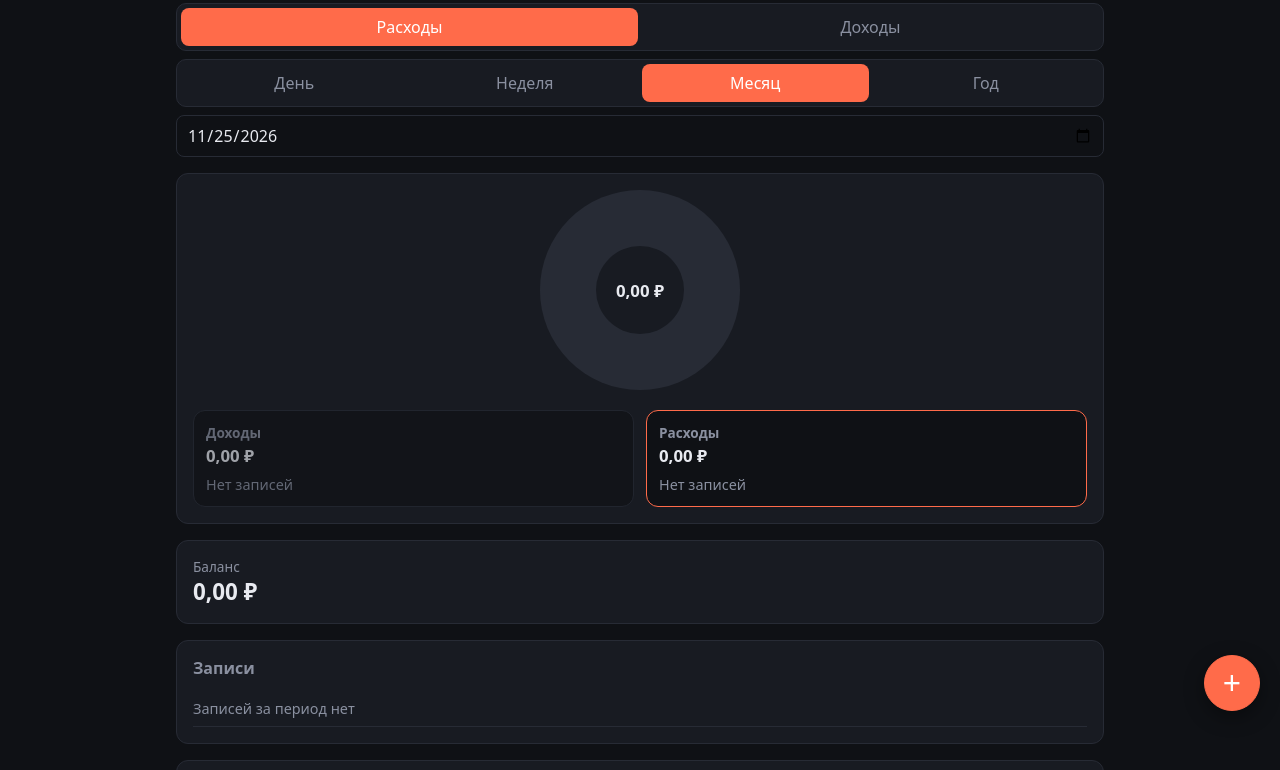
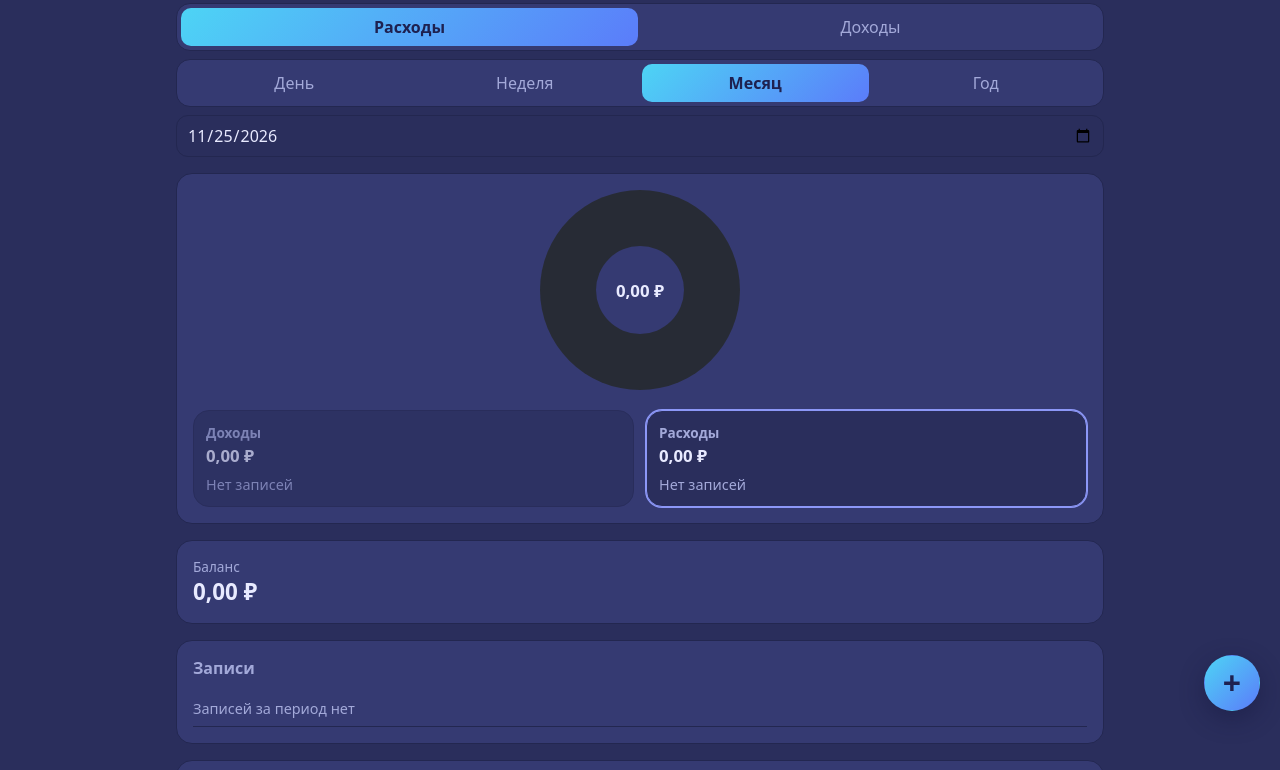
Before and after one commit to PCHE1ENOK/expense-tracker, a plain HTML site: page index.html in a window 1280 px wide. Shown: the part 69-839 px from the top of the page. Drawn offline with Linux system fonts and the light colour scheme.

Commit message:
Restyle to indigo palette: panels, gradient active buttons and FAB, softer radius, donut colors
Co-Authored-By: Claude Haiku 5.5 <noreply@anthropic.com>

```diff
--- a/script.js
+++ b/script.js
@@ -1,6 +1,6 @@
 const STORAGE_KEY = 'expense-tracker-v1';
 const DEFAULT_CATEGORIES = ['Работа', 'Подарок', 'Заказ', 'Еда', 'Транспорт', 'Покупки'];
-const COLORS = ['#ff6b6b', '#ffa94d', '#ffd43b', '#69db7c', '#38d9a9', '#4dabf7', '#9775fa', '#f783ac'];
+const COLORS = ['#4DD4F5', '#5B7CFA', '#8C97F7', '#B9A7FF', '#F7A8C9', '#7FE6D0', '#A3C4FF', '#E8EAFF'];
 
 function load(storage) {
   try {
--- a/style.css
+++ b/style.css
@@ -1,12 +1,15 @@
 :root {
-  --bg: #0f1115;
-  --panel: #181b22;
-  --text: #e8eaf0;
-  --muted: #8a90a0;
-  --accent: #ff6b4a;
-  --income: #3ecf8e;
-  --expense: #ff6b6b;
-  --border: #272b35;
+  --bg: #2A2E5C;
+  --panel: #353A72;
+  --text: #E8EAFF;
+  --muted: #A3A9D9;
+  --accent: #8C97F7;
+  --grad: linear-gradient(135deg, #4DD4F5, #5B7CFA);
+  --on-accent: #1E2150;
+  --income: #4DD4F5;
+  --expense: #FF9EB5;
+  --border: #232750;
+  --radius: 16px;
 }
 
 * { box-sizing: border-box; }
@@ -30,21 +33,22 @@ body {
 h1 { font-size: 1.5rem; margin: 0; }
 .tools { display: flex; gap: 8px; }
 .ghost { background: none; color: var(--text); border-color: var(--border); }
-.btn { display: inline-block; cursor: pointer; padding: 8px 10px; border: 1px solid var(--border); border-radius: 8px; }
+.btn { display: inline-block; cursor: pointer; padding: 8px 10px; border: 1px solid var(--border); border-radius: 12px; }
 h2 { font-size: 1rem; margin: 0 0 12px; color: var(--muted); font-weight: 600; }
 
 input, select, button {
   font: inherit; color: var(--text); background: var(--bg);
-  border: 1px solid var(--border); border-radius: 8px; padding: 8px 10px;
+  border: 1px solid var(--border); border-radius: 12px; padding: 8px 10px;
 }
-button { background: var(--accent); border-color: var(--accent); color: #fff; cursor: pointer; }
+button { background: var(--grad); border-color: transparent; color: var(--on-accent); cursor: pointer; font-weight: 600; }
+.ghost { background: var(--bg); color: var(--text); font-weight: 400; }
 
 .cards {
   display: grid; grid-template-columns: repeat(auto-fit, minmax(180px, 1fr)); gap: 12px;
   margin-bottom: 16px;
 }
 .card, .panel {
-  background: var(--panel); border: 1px solid var(--border); border-radius: 12px; padding: 16px;
+  background: var(--panel); border: 1px solid var(--border); border-radius: var(--radius); padding: 16px;
 }
 .card span { display: block; color: var(--muted); font-size: .85rem; }
 .card strong { font-size: 1.4rem; }
@@ -57,14 +61,14 @@ button { background: var(--accent); border-color: var(--accent); color: #fff; cu
 .pickgrid { display: grid; grid-template-columns: repeat(4, 1fr); gap: 12px 8px; justify-items: center; }
 .pick {
   display: flex; flex-direction: column; align-items: center; gap: 6px;
-  background: none; border: none; color: var(--muted); padding: 0; font-size: .8rem;
+  background: none; border: none; color: var(--muted); padding: 0; font-size: .8rem; font-weight: 400;
 }
 .pick span {
   width: 56px; height: 56px; border-radius: 50%; display: grid; place-items: center;
   font-size: 1.5rem; background: var(--bg); border: 1px solid var(--border);
 }
 .pick.active { color: var(--text); }
-.pick.active span { background: var(--accent); border-color: var(--accent); }
+.pick.active span { background: var(--grad); border-color: transparent; }
 
 .panel { margin-bottom: 16px; }
 .grid { display: grid; grid-template-columns: 1fr 1.4fr; gap: 16px; }
@@ -75,7 +79,7 @@ ul { list-style: none; margin: 0; padding: 0; }
 .bars li { margin-bottom: 12px; }
 .bars li span { display: inline-block; margin-right: 8px; }
 .bar {
-  height: 8px; border-radius: 4px; background: var(--accent); margin-top: 4px; max-width: 100%;
+  height: 8px; border-radius: 4px; background: var(--grad); margin-top: 4px; max-width: 100%;
 }
 
 .list li {
@@ -83,24 +87,24 @@ ul { list-style: none; margin: 0; padding: 0; }
 }
 .list li span:nth-child(4) { margin-left: auto; font-weight: 600; }
 .list li span:nth-child(3) { flex: 1; overflow: hidden; text-overflow: ellipsis; white-space: nowrap; }
-.list .del { background: none; border: none; color: var(--muted); padding: 2px 6px; }
+.list .del { background: none; border: none; color: var(--muted); padding: 2px 6px; font-weight: 400; }
 .list .del:hover { color: var(--expense); }
 
 .muted { color: var(--muted); font-size: .9rem; }
 
-.seg { display: flex; gap: 4px; background: var(--panel); border: 1px solid var(--border); border-radius: 10px; padding: 4px; margin-bottom: 8px; }
-.seg button { flex: 1; background: none; border: none; color: var(--muted); padding: 8px; border-radius: 8px; }
-.seg button.active { background: var(--accent); color: #fff; }
+.seg { display: flex; gap: 4px; background: var(--panel); border: 1px solid var(--border); border-radius: 14px; padding: 4px; margin-bottom: 8px; }
+.seg button { flex: 1; background: none; border: none; color: var(--muted); padding: 8px; border-radius: 10px; font-weight: 400; }
+.seg button.active { background: var(--grad); color: var(--on-accent); font-weight: 600; }
 .toolbar { margin-bottom: 16px; }
 .toolbar input { width: 100%; }
 
 .summary { display: flex; flex-direction: column; align-items: center; gap: 20px; }
 .cols { display: grid; grid-template-columns: 1fr 1fr; gap: 12px; width: 100%; }
 .col {
-  background: var(--bg); border: 1px solid var(--border); border-radius: 12px; padding: 12px;
+  background: var(--bg); border: 1px solid var(--border); border-radius: var(--radius); padding: 12px;
   cursor: pointer; opacity: .65; transition: opacity .15s, border-color .15s;
 }
-.col.active { opacity: 1; border-color: var(--accent); }
+.col.active { opacity: 1; border-color: var(--accent); box-shadow: 0 0 0 1px var(--accent); }
 .col h3 { margin: 0 0 8px; font-size: .85rem; font-weight: 600; color: var(--muted); display: flex; flex-direction: column; gap: 2px; }
 .col h3 strong { font-size: 1.05rem; color: var(--text); }
 .col .cat { grid-template-columns: 10px 1fr; column-gap: 8px; row-gap: 0; padding: 6px 0; }
@@ -122,5 +126,6 @@ ul { list-style: none; margin: 0; padding: 0; }
 
 .fab {
   position: fixed; right: 20px; bottom: calc(20px + env(safe-area-inset-bottom)); width: 56px; height: 56px; border-radius: 50%;
-  font-size: 2rem; line-height: 1; padding: 0; box-shadow: 0 6px 20px rgba(0, 0, 0, .4);
+  font-size: 2rem; line-height: 1; padding: 0; background: var(--grad); color: var(--on-accent);
+  box-shadow: 0 8px 24px rgba(20, 22, 60, .45);
 }
```
